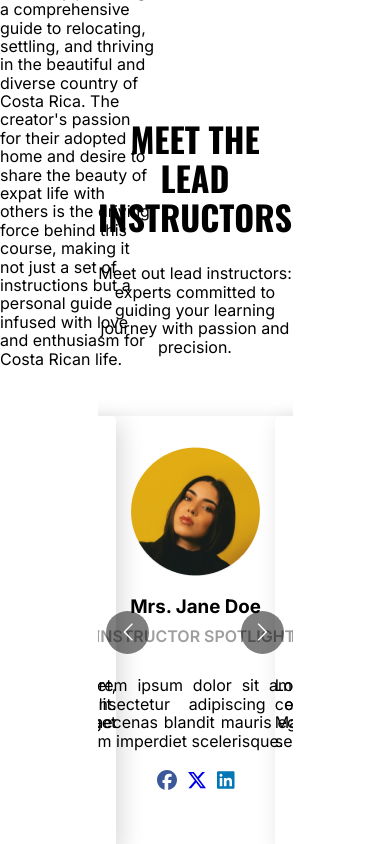
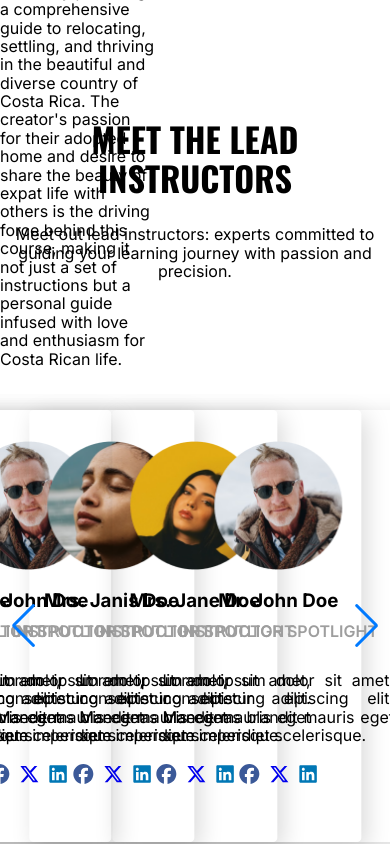
Before and after one commit to BrianKendalBucek/costa-rica-course, a Next.js app in the folder costa-rica-course/: page /about in a window 390 px wide. Shown: the part 1409-2253 px from the top of the page. Built offline with nearby package versions, Linux system fonts and the light colour scheme.

Commit message:
got instructor carousel working on homepage with better dimensions just need to improve responsiveness

```diff
--- a/costa-rica-course/src/app/page.module.scss
+++ b/costa-rica-course/src/app/page.module.scss
@@ -84,7 +84,7 @@ $text-color: #333;
     }
 
     .instructorContainer {
-      width: 100%;
+      width: 50%;
       display: flex;
       flex-direction: column;
       justify-content: center;
--- a/costa-rica-course/src/components/Instructor.module.scss
+++ b/costa-rica-course/src/components/Instructor.module.scss
@@ -1,5 +1,5 @@
 .card {
-  width: 50%;
+  width: 100%;
   display: flex;
   flex-direction: column;
   justify-content: center;
--- a/costa-rica-course/src/components/Instructor.tsx
+++ b/costa-rica-course/src/components/Instructor.tsx
@@ -1,5 +1,6 @@
 import styles from "./Instructor.module.scss";
 import ResponsiveCarousel from "./ResponsiveCarousel";
+import InstructorIntroCarousel from "./InstructorIntroCarousel";
 
 export const Instructor = () => (
   <div className={styles.card}>
@@ -8,6 +9,7 @@ export const Instructor = () => (
       Meet out lead instructors: experts committed to guiding your learning
       journey with passion and precision.
     </p>
-    <ResponsiveCarousel />
+    {/* <ResponsiveCarousel /> */}
+    <InstructorIntroCarousel />
   </div>
 );
--- a/costa-rica-course/src/components/InstructorIntro.tsx
+++ b/costa-rica-course/src/components/InstructorIntro.tsx
@@ -8,35 +8,35 @@ import {
 import "@fortawesome/fontawesome-svg-core/styles.css";
 import styles from "./InstructorIntro.module.scss";
 
-const InstructorIntro = ({ instructor }) => {
+const InstructorIntro = ({ image, title, name, alt, description, socials }) => {
   return (
     <div className={styles.instructorsContainer}>
       <div className={styles.instructor}>
         <Image
-          src={instructor.src}
-          alt={instructor.alt}
+          src={image}
+          alt={alt}
           width={128.85}
           height={128.85}
           priority
           className={styles.instructorImage}
         />
         <div>
-          <h3>{instructor.name}</h3>
-          <h4>{instructor.title}</h4>
-          <p className={styles.instructorDiscription}>{instructor.description}</p>
+          <h3>{name}</h3>
+          <h4>{title}</h4>
+          <p className={styles.instructorDiscription}>{description}</p>
           <div className={styles.socialLinksContainer}>
             <a
-              href={instructor.socials.facebook}
+              href={socials.facebook}
               target="_blank"
               rel="noopener noreferrer"
             >
               <FontAwesomeIcon icon={faFacebook} className={styles.facebook} />
             </a>
-            <a href={instructor.socials.twitter} target="_blank" rel="noopener noreferrer">
+            <a href={socials.twitter} target="_blank" rel="noopener noreferrer">
               <FontAwesomeIcon icon={faXTwitter} className={styles.xtwitter} />
             </a>
             <a
-              href={instructor.socials.linkedin}
+              href={socials.linkedin}
               target="_blank"
               rel="noopener noreferrer"
             >
--- a/costa-rica-course/src/components/InstructorIntroCarousel.tsx
+++ b/costa-rica-course/src/components/InstructorIntroCarousel.tsx
@@ -1,63 +1,62 @@
-// "use client";
+"use client";
 
-// import React, { useState, useEffect } from 'react';
-// import Carousel from './Carousel';
-// import { instructors } from '@/constants/constants';
-// import InstructorIntro from './InstructorIntro';
+import React, { useState, useEffect } from 'react';
+import Carousel from './Carousel';
+import { instructors } from '@/constants/constants';
+import InstructorIntro from './InstructorIntro';
 
-// const InstructorIntroCarousel = () => {
-//   const [intros, setIntros] = useState([]);
-//   const [slidesPerView, setSlidesPerView] = useState(3); // Set default to 3
-//   const [centeredSlides, setCenteredSlides] = useState(false);
+const InstructorIntroCarousel = () => {
+  const [intros, setIntros] = useState([]);
+  const [slidesPerView, setSlidesPerView] = useState(3); // Set default to 3
+  const [centeredSlides, setCenteredSlides] = useState(false);
 
-//   // Function to update the slidesPerView based on window width
-//   const handleResize = () => {
-//     if (window.innerWidth <= 1386) {
-//       setSlidesPerView(1); // Show 1 slide for smaller screens
-//       setCenteredSlides(false); // Disable centeredSlides for small screens
-//     } else {
-//       setSlidesPerView(3); // Show 3 slides for larger screens
-//       setCenteredSlides(true); // Enable centeredSlides for larger screens
-//     }
-//   };
+  // Function to update the slidesPerView based on window width
+  const handleResize = () => {
+    if (window.innerWidth <= 1386) {
+      setSlidesPerView(1); // Show 1 slide for smaller screens
+      setCenteredSlides(false); // Disable centeredSlides for small screens
+    } else {
+      setSlidesPerView(3); // Show 3 slides for larger screens
+      setCenteredSlides(true); // Enable centeredSlides for larger screens
+    }
+  };
 
-//   useEffect(() => {
-//     setIntros(instructors);
+  useEffect(() => {
+    setIntros(instructors);
 
-//     // Set initial value based on the current window width
-//     handleResize();
+    // Set initial value based on the current window width
+    handleResize();
 
-//     // Listen for resize events and update slidesPerView accordingly
-//     window.addEventListener("resize", handleResize);
+    // Listen for resize events and update slidesPerView accordingly
+    window.addEventListener("resize", handleResize);
 
-//     // Cleanup event listener on component unmount
-//     return () => window.removeEventListener("resize", handleResize);
-//   }, []);
+    // Cleanup event listener on component unmount
+    return () => window.removeEventListener("resize", handleResize);
+  }, []);
 
-//   if (intros.length === 0) return <div>Loading intros...</div>;
+  if (intros.length === 0) return <div>Loading intros...</div>;
 
 
-//   return (
-//     <Carousel
-//       data={intros}
-//       slidesPerView={slidesPerView}
-//       // slidesPerView={Math.min(3, intros.length)}
-//       // autoplay={true}
-//       autoplay={false}
-//       centeredSlides={centeredSlides}
-//       renderSlide={(intro) => (
-//         <InstructorIntro
-//           key={intro.title}
-//           src={intro.src}
-//           title={intro.title}
-//           name={intro.name}
-//           alt={intro.alt}
-//           description={intro.description}
-//           socials={intro.socials}
-//         />
-//       )}
-//     />
-//   );
-// };
+  return (
+    <Carousel
+      data={intros}
+      slidesPerView={Math.min(3, intros.length)}
+      // autoplay={true}
+      // autoplay={false}
+      // centeredSlides={centeredSlides}
+      renderSlide={(intro) => (
+        <InstructorIntro
+          key={intro.title}
+          image={intro.image}
+          title={intro.title}
+          name={intro.name}
+          alt={intro.alt}
+          description={intro.description}
+          socials={intro.socials}
+        />
+      )}
+    />
+  );
+};
 
-// export default InstructorIntroCarousel;
+export default InstructorIntroCarousel;
--- a/costa-rica-course/src/components/ResponsiveCarousel.tsx
+++ b/costa-rica-course/src/components/ResponsiveCarousel.tsx
@@ -48,7 +48,15 @@ export default function ResponsiveCarousel() {
       itemClass="carousel-item-padding-40-px"
     >
       {instructors.map((instructor) => (
-        <InstructorIntro key={instructor.name} instructor={instructor} />
+        <InstructorIntro
+          key={instructor.name}
+          image={instructor.image}
+          title={instructor.title}
+          name={instructor.name}
+          alt={instructor.alt}
+          description={instructor.description}
+          socials={instructor.socials}
+        />
       ))}
     </Carousel>
   );
--- a/costa-rica-course/src/constants/constants.ts
+++ b/costa-rica-course/src/constants/constants.ts
@@ -1,6 +1,6 @@
 export const images = [
   {
-    src: "/images/Rectangle 2775 (1).png",
+    image: "/images/Rectangle 2775 (1).png",
     alt: "Find Your Pura Vida",
     overlayText: "Find Your Pura Vida"
   },
@@ -18,7 +18,7 @@ export const images = [
 
 export const instructors = [
   {
-    src: '/images/Ellipse 10.png',
+    image: '/images/Ellipse 10.png',
     title: 'INSTRUCTOR SPOTLIGHT',
     name: 'Mrs. Jane Doe',
     alt: 'Jane Doe',
@@ -30,7 +30,7 @@ export const instructors = [
     },
   },
   {
-    src: '/images/Ellipse 10 (1).png',
+    image: '/images/Ellipse 10 (1).png',
     title: 'INSTRUCTOR SPOTLIGHT',
     name: 'Mr. John Doe',
     alt: 'John Doe',
@@ -42,7 +42,7 @@ export const instructors = [
     },
   },
   {
-    src: '/images/Ellipse 10 (2).png',
+    image: '/images/Ellipse 10 (2).png',
     title: 'INSTRUCTOR SPOTLIGHT',
     name: 'Mrs. Janis Doe',
     alt: 'Janis Doe',
@@ -54,7 +54,7 @@ export const instructors = [
     },
   },
   {
-    src: '/images/Ellipse 10.png',
+    image: '/images/Ellipse 10.png',
     title: 'INSTRUCTOR SPOTLIGHT',
     name: 'Mrs. Jane Doe',
     alt: 'Jane Doe',
@@ -66,7 +66,7 @@ export const instructors = [
     },
   },
   {
-    src: '/images/Ellipse 10 (1).png',
+    image: '/images/Ellipse 10 (1).png',
     title: 'INSTRUCTOR SPOTLIGHT',
     name: 'Mr. John Doe',
     alt: 'John Doe',
```
Also changed, not shown: costa-rica-course/src/components/StudentReviews.tsx (+20 -20 lines).
